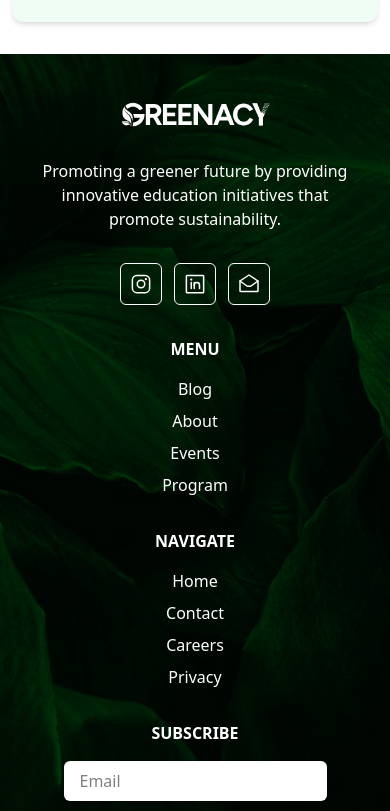
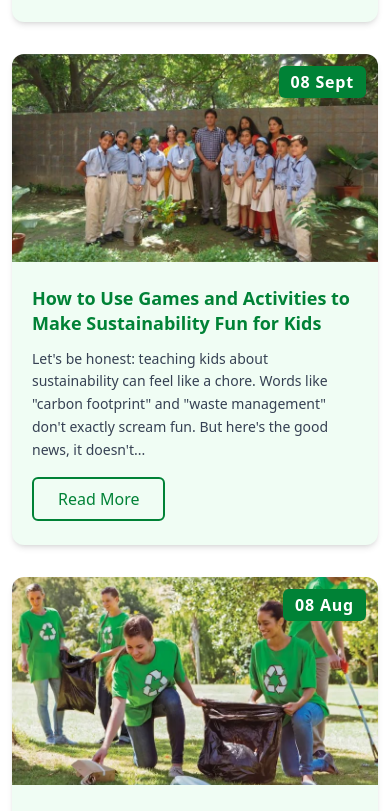
Before and after one commit to Favour123/Greenacy-clone, a React (Vite) app in the folder client/: page /blogs in a window 390 px wide. Shown: the part 1598-2409 px from the top of the page. Built offline with nearby package versions, Linux system fonts and the light colour scheme.

Commit message:
fix: mobile issues

```diff
--- a/client/src/assets/images/index.tsx
+++ b/client/src/assets/images/index.tsx
@@ -35,6 +35,9 @@ export {default as Closed} from "./GreenacyClosed.png";
 export {default as Blog1 } from "./Greenacy-2937-768x512.jpeg";
 export {default as Blog2} from "./Greenacy-3403.jpg";
 export {default as Blog3} from "./Greenacy-3836.webp";
+export {default as Blog4} from "./Greenacy-Blog-2828-768x432.jpg";
+export {default as Blog5} from "./Greenacy-Blog-Post-4534-768x512.webp";
+export {default as Blog6} from "./Greenacy-5322-768x517.webp";
 export {default as HeroBg} from "./photo-1-1.jpg";
 export {default as Logo1} from "./logo-1.png";
 export {default as Logo2} from "./logo-2.png";
--- a/client/src/components/data/Blog.ts
+++ b/client/src/components/data/Blog.ts
@@ -7,7 +7,7 @@ export interface Blog {
   content: string;
 }
 
-import { Blog1, Blog2, Blog3 } from '../../assets/images';
+import { Blog1, Blog2, Blog3, Blog4, Blog5, Blog6 } from '../../assets/images';
 
 export const blogs: Blog[] = [
   {
@@ -33,5 +33,29 @@ export const blogs: Blog[] = [
     date: '08 Dec',
     excerpt: `Let's be honest: teaching kids about sustainability can feel like a chore. Words like "carbon footprint" and "waste management" don't exactly scream fun. But here's the good news, it doesn't...`,
     content: `Let's be honest: teaching kids about sustainability can feel like a chore. Words like "carbon footprint" and "waste management" don't exactly scream fun. But here's the good news, it doesn't have to be boring!\n\n1. Turn lessons into games.\n2. Use outdoor activities to connect with nature.\n3. Make recycling a team challenge.\n4. Create art from upcycled materials.\n5. Celebrate eco-friendly wins.\n\nWhen kids have fun, they learn more—and they're more likely to carry those lessons into adulthood. Let's make sustainability a game everyone wants to play!`
+  },
+  {
+    id: 4,
+    title: 'How to Use Games and Activities to Make Sustainability Fun for Kids',
+    image: Blog4,
+    date: '08 Sept',
+    excerpt: `Let's be honest: teaching kids about sustainability can feel like a chore. Words like "carbon footprint" and "waste management" don't exactly scream fun. But here's the good news, it doesn't...`,
+    content: `Let's be honest: teaching kids about sustainability can feel like a chore. Words like "carbon footprint" and "waste management" don't exactly scream fun. But here's the good news, it doesn't have to be boring!\n\n1. Turn lessons into games.\n2. Use outdoor activities to connect with nature.\n3. Make recycling a team challenge.\n4. Create art from upcycled materials.\n5. Celebrate eco-friendly wins.\n\nWhen kids have fun, they learn more—and they're more likely to carry those lessons into adulthood. Let's make sustainability a game everyone wants to play!`
+  },
+  {
+    id: 5,
+    title: 'How to Use Games and Activities to Make Sustainability Fun for Kids',
+    image: Blog5,
+    date: '08 Aug',
+    excerpt: `Let's be honest: teaching kids about sustainability can feel like a chore. Words like "carbon footprint" and "waste management" don't exactly scream fun. But here's the good news, it doesn't...`,
+    content: `Let's be honest: teaching kids about sustainability can feel like a chore. Words like "carbon footprint" and "waste management" don't exactly scream fun. But here's the good news, it doesn't have to be boring!\n\n1. Turn lessons into games.\n2. Use outdoor activities to connect with nature.\n3. Make recycling a team challenge.\n4. Create art from upcycled materials.\n5. Celebrate eco-friendly wins.\n\nWhen kids have fun, they learn more—and they're more likely to carry those lessons into adulthood. Let's make sustainability a game everyone wants to play!`
+  },
+  {
+    id: 6,
+    title: 'How to Use Games and Activities to Make Sustainability Fun for Kids',
+    image: Blog6,
+    date: '08 Jan',
+    excerpt: `Let's be honest: teaching kids about sustainability can feel like a chore. Words like "carbon footprint" and "waste management" don't exactly scream fun. But here's the good news, it doesn't...`,
+    content: `Let's be honest: teaching kids about sustainability can feel like a chore. Words like "carbon footprint" and "waste management" don't exactly scream fun. But here's the good news, it doesn't have to be boring!\n\n1. Turn lessons into games.\n2. Use outdoor activities to connect with nature.\n3. Make recycling a team challenge.\n4. Create art from upcycled materials.\n5. Celebrate eco-friendly wins.\n\nWhen kids have fun, they learn more—and they're more likely to carry those lessons into adulthood. Let's make sustainability a game everyone wants to play!`
   }
 ];
--- a/client/src/components/layouts/Blog/Blog.tsx
+++ b/client/src/components/layouts/Blog/Blog.tsx
@@ -16,7 +16,7 @@ const Blog: React.FC = () => {
     <div className="flex flex-col w-full items-center min-h-screen bg-white">
 
       <div className="flex flex-row w-full gap-8 mt-12 mb-8 flex-wrap justify-center px-3 md:px-0 ">
-        {blogs.map((blog) => (
+        {blogs.slice(0, 3).map((blog) => (
           <div
             key={blog.id}
             className="bg-green-50 rounded-xl shadow-md w-full md:w-80 flex flex-col items-center pb-6 "
--- a/client/src/components/layouts/Footer/index.tsx
+++ b/client/src/components/layouts/Footer/index.tsx
@@ -44,7 +44,7 @@ export default function Footer() {
 
             <div className="max-w-[1200px] w-full mx-auto py-12 px-4 flex flex-col md:flex-row gap-8 justify-center md:justify-between items-center md:items-start text-center md:text-left relative z-10">
                {/* Left: Logo & Description */}
-               <div className="flex-1 min-w-[220px] flex flex-col gap-6 items-center md:items-start">
+               <div className="flex-1 min-w-[280px] flex flex-col gap-2 sm:gap-2 md:gap-6 items-center md:items-start">
                   <img src={GreenacyWhiteLogo} alt="Greenacy logo" width={150} height={40} className="mb-2" />
                   <p className="text-white text-base max-w-xs">Promoting a greener future by providing innovative education initiatives that promote sustainability.</p>
                   <div className="flex items-center justify-center md:justify-start gap-3 mt-2">
@@ -93,8 +93,10 @@ export default function Footer() {
 
                {/* Right: Subscribe */}
                <div className="flex-1 min-w-[260px] flex flex-col items-center md:items-start">
-                  <h4 id="subscribe" className="text-white font-bold mb-4">SUBSCRIBE</h4>
-                  <form className="flex flex-col sm:flex-col md:flex-row gap-3 w-full max-w-xs">
+                  <h4 id="subscribe" className="text-white font-bold mb-4">
+                     SUBSCRIBE
+                  </h4>
+                  <form className="flex flex-col sm:flex-col md:flex-row gap-1 md:gap-3 w-full ">
                      <input type="email" placeholder="Email" className="rounded-md px-4 py-2 bg-white text-black focus:outline-none" />
                      <button type="submit" className="bg-[#A6FF9E] text-black font-semibold rounded-md py-2 px-3 transition hover:bg-[#8be88a]">
                         SUBMIT
--- a/client/src/components/layouts/homepage/Counter/index.tsx
+++ b/client/src/components/layouts/homepage/Counter/index.tsx
@@ -29,12 +29,12 @@ export default function Counter() {
                <motion.h1
                   initial={{ opacity: 0, scale: 0.8 }}
                   animate={{ opacity: 1, scale: 1 }}
-                  transition={{ type: "spring", duration: 0.7 }}
-                  className="text-4xl sm:text-4xl md:text-5xl font-bold text-[#178A50] leading-tight"
+                  transition={{ type: "spring", duration: 1 }}
+                  className="text-2xl sm:text-4xl md:text-5xl font-bold text-[#178A50] leading-tight"
                >
                   Building a climate-conscious world through informed action
                </motion.h1>
-               <p className="text-gray-700 text-lg">
+               <p className="text-gray-700 text-sm md:text-lg">
                   Greenacy is a grassroots climate action movement focused on environmental education and community awareness. We work with schools, workplaces, and communities across developing
                   countries to promote practical climate knowledge and inspire local action. Our work is built on a simple idea: when people understand the challenges facing our planet, they are
                   better equipped to become part of the solution. We focus on real-world education, meaningful engagement, and community-driven programs that help people connect environmental issues
```
Also changed, not shown: client/src/components/layouts/homepage/Hero/Hero.tsx (+11 -11 lines).
